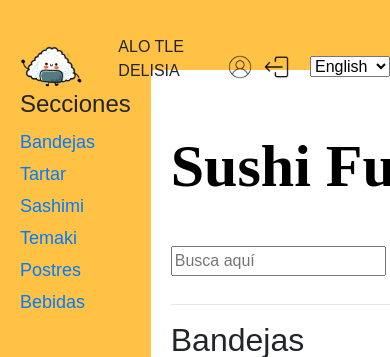
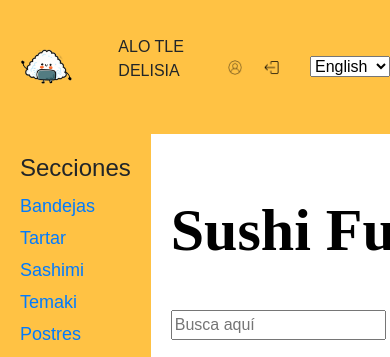
Before and after one commit to MariaMutiloa/ProyectoWeb, a Django app: a page that uses AloTleDelisia/myapp/templates/myapp/base.html in a window 390 px wide; the page is wider, and only the part inside the window is pictured. Shown: the top 357 px of that part. Run offline with Django 4.2, Linux system fonts and the light colour scheme; data comes from the database, SQL or seed files in the repository; both versions use the stored data as it was after the commit; some libraries are stand-ins or nearby versions.

Commit message:
responsive

```diff
--- a/AloTleDelisia/myapp/static/css/stylePrincipal.css
+++ b/AloTleDelisia/myapp/static/css/stylePrincipal.css
@@ -8,9 +8,17 @@ img {
 }
 
 .header-desktop {
-	background-color: #ffc244;
-	padding: 35px 0;
-	height: 60px;
+    background-color: #ffc244;
+    padding: 35px 0;
+    display: flex;
+    justify-content: space-between;
+    align-items: center;
+}
+
+.logo-btn-desktop,
+.usuario-btn-desktop,
+.cerrar-btn-desktop {
+    margin-right: 10px;
 }
 
 .main-desktop {
--- a/AloTleDelisia/myapp/static/js/app.js
+++ b/AloTleDelisia/myapp/static/js/app.js
@@ -169,7 +169,6 @@ function agregarItemAlCarrito(titulo, precio, imagenSrc){
     botonRestarCantidad.addEventListener('click',restarCantidad);
 
     actualizarTotalCarrito();
-    ajustarTamañoCarrito();
 }
 
 
@@ -233,11 +232,3 @@ function eliminarItemCarrito(event) {
     var botonPagar = document.querySelector('.btn-pagar');
     botonPagar.style.display = carritoItems.length > 0 ? 'block' : 'none'; // Mostrar el botón si hay elementos en el carrito, ocultarlo si no hay
 }
-
-function ajustarTamañoCarrito() {
-    var carrito = document.getElementById('carrito');
-    var carritoItems = carrito.getElementsByClassName('carrito-item');
-    var alturaBase = 150;
-    var alturaCarrito = alturaBase + (carritoItems.length * 50);
-    carrito.style.height = alturaCarrito + 'px';
-}
```
Also changed, not shown: AloTleDelisia/db.sqlite3.
